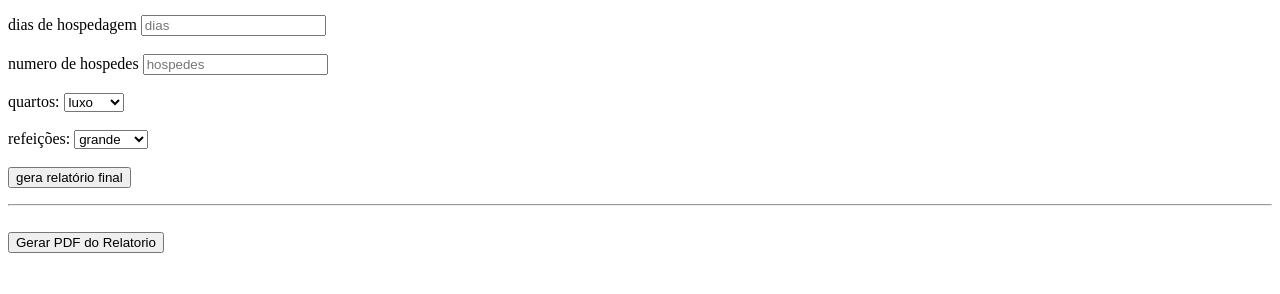
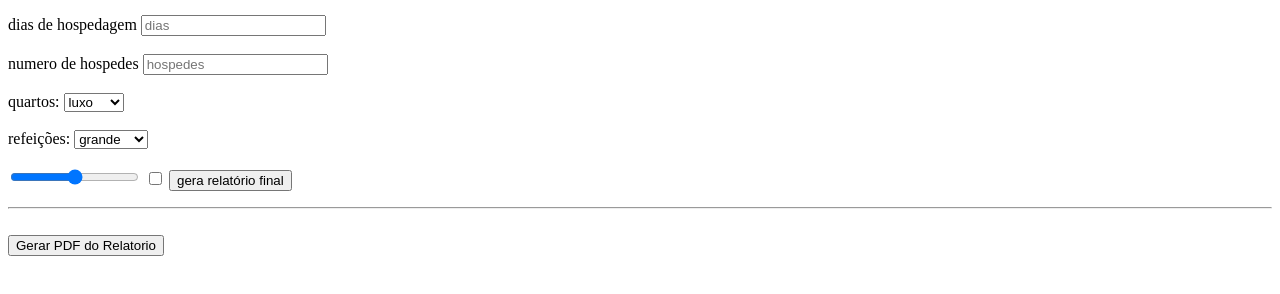
Before and after one commit to vitoralexandreeggers/trabaioemgrupo, a plain HTML site: page index.html in a window 1280 px wide. Shown: the part 104-398 px from the top of the page. Drawn offline with Linux system fonts and the light colour scheme.

Commit message:
Add files via upload

```diff
--- a/index.html
+++ b/index.html
@@ -44,6 +44,10 @@
         <br>
         <br>
 
+        <input type="range" name="33333" id="ttt">
+
+        <input type="checkbox" name="eeee" id="eee">
+
         <button type="button" onclick="gerarRelatorio()">gera relatório final</button>
         <p id="resultado" ></p>
 
```
